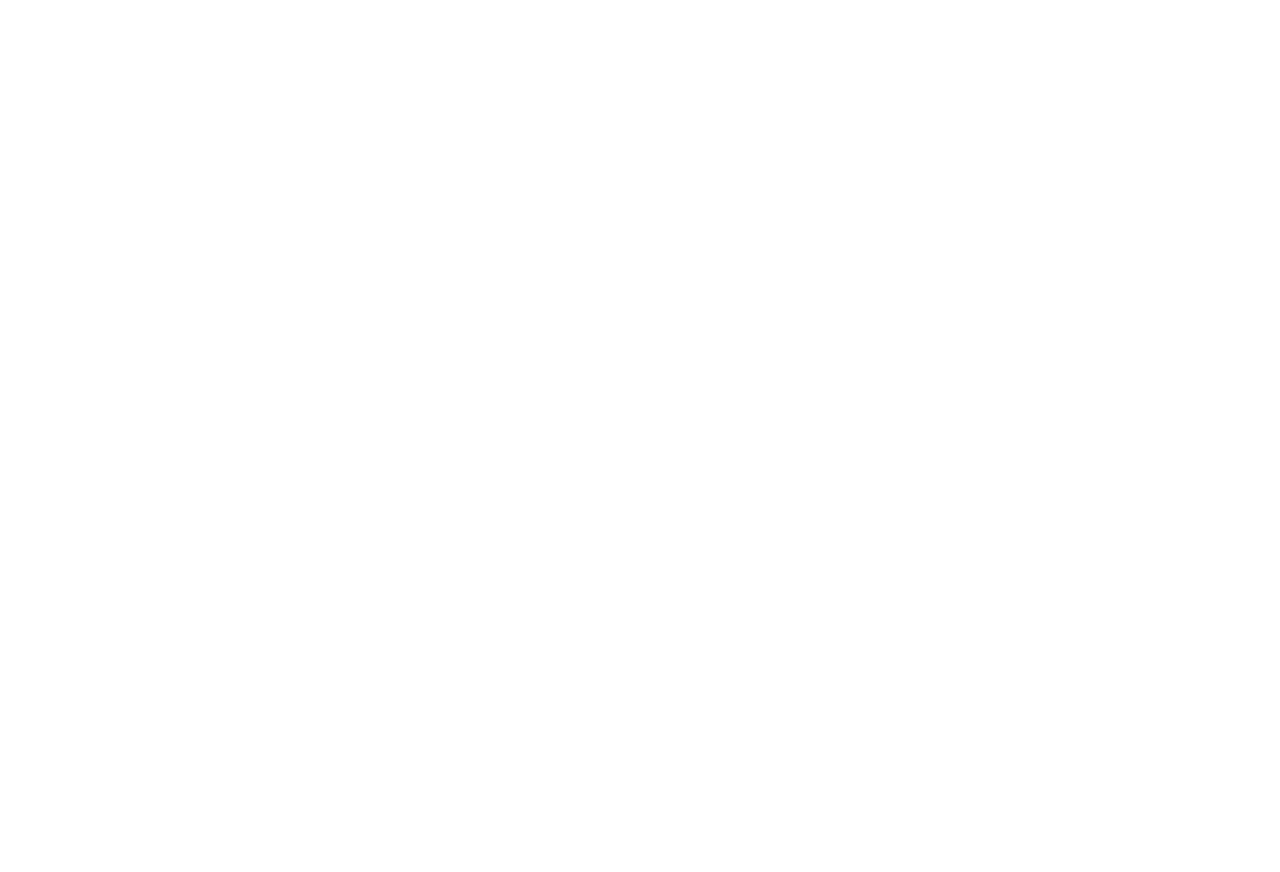
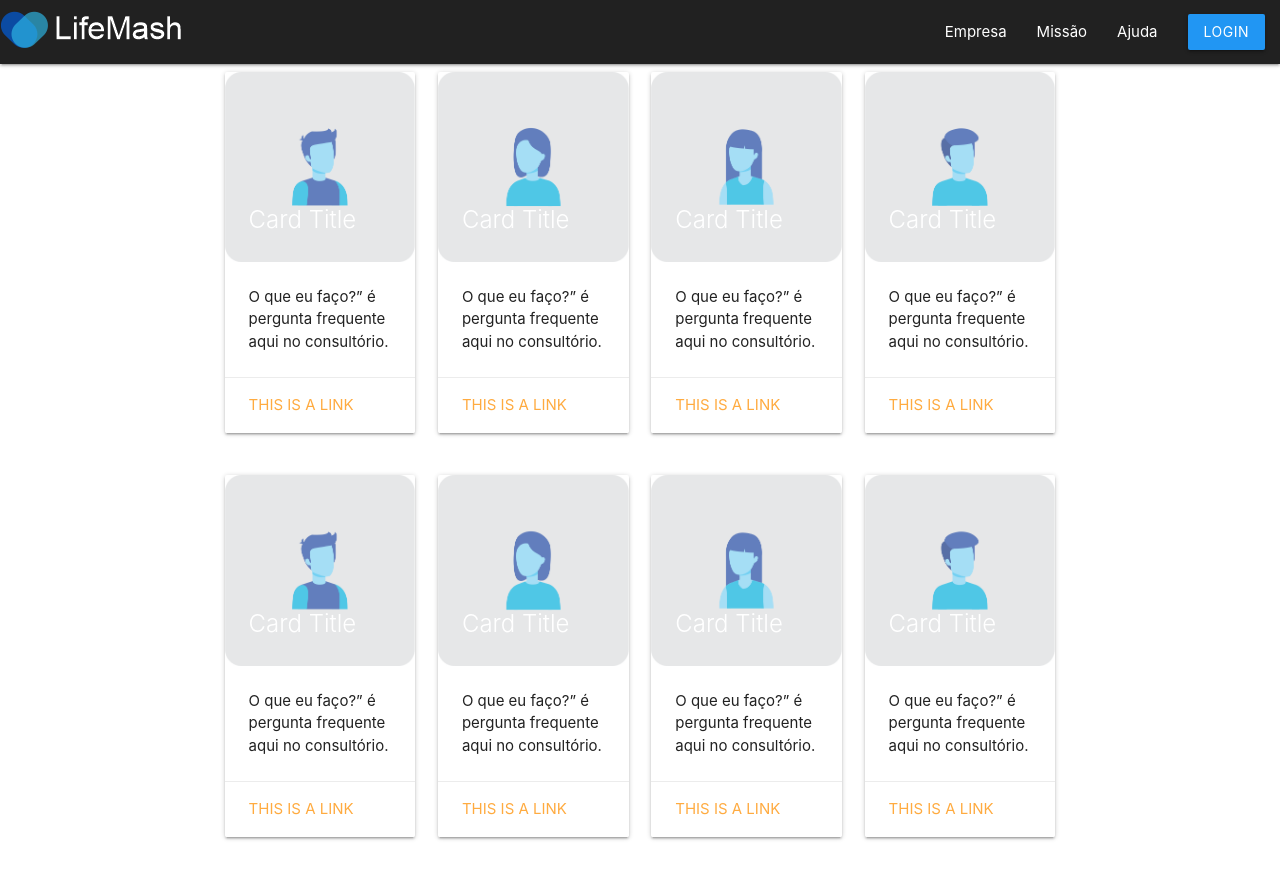
Before and after one commit to LifeMach2/projetoLifeMach, a plain HTML site: page index.html in a window 1280 px wide. Before the commit the page ends 800 px from the top, so only its background shows below. Drawn offline with nearby package versions, Linux system fonts and the light colour scheme.

```diff
--- a/index.html
+++ b/index.html
@@ -1,12 +1,165 @@
 <!DOCTYPE html>
-<html lang="en">
+<html lang="pt-br">
 <head>
     <meta charset="UTF-8">
     <meta http-equiv="X-UA-Compatible" content="IE=edge">
     <meta name="viewport" content="width=device-width, initial-scale=1.0">
-    <title>oi</title>
+    <title>LifeMach</title>
+    <link rel="stylesheet" href="https://cdnjs.cloudflare.com/ajax/libs/materialize/1.0.0/css/materialize.min.css">
+    <link rel="css" href="./style.css">
+
 </head>
+
+
 <body>
+    <nav>
+        <div class="nav-wrapper grey darken-4">
+          <a href="index.html" class="brand-logo"><img src="/elementos/pag projeto.png" alt=""></a>
+          <ul id="nav-mobile" class="right hide-on-med-and-down">
+            <li><a href="sass.html">Empresa</a></li>
+            <li><a href="badges.html">Missão</a></li>
+            <li><a href="collapsible.html">Ajuda</a></li>
+            <li class=""><a href ="https://materializecss.com/buttons.html"class="waves-effect  blue btn ">LogIn</a></li>
+          </ul>
+        </div>
+      </nav>
+
+
+
+
+      <div class="row">
+        <div class=" col s12 l2"></div>
+        <div class="col m2">
+          <div class="card">
+            <div class="card-image">
+              <img src="elementos/perfil med/m1.png">
+              <span class="card-title">Card Title</span>
+            </div>
+            <div class="card-content">
+              <p>O que eu faço?” é pergunta frequente aqui no consultório.</p>
+            </div>
+            <div class="card-action">
+              <a href="#">This is a link</a>
+            </div>
+          </div>
+        </div>
+
+        <div class="col  m2">
+          <div class="card">
+            <div class="card-image">
+              <img src="elementos/perfil med/m2.png">
+              <span class="card-title">Card Title</span>
+            </div>
+            <div class="card-content">
+              <p>O que eu faço?” é pergunta frequente aqui no consultório. </p>
+            </div>
+            <div class="card-action">
+              <a href="#">This is a link</a>
+            </div>
+          </div>
+        </div>
+
+        <div class="col  m2">
+          <div class="card">
+            <div class="card-image">
+              <img src="elementos/perfil med/m3.png">
+              <span class="card-title">Card Title</span>
+            </div>
+            <div class="card-content">
+              <p>O que eu faço?” é pergunta frequente aqui no consultório. </p>
+            </div>
+            <div class="card-action">
+              <a href="#">This is a link</a>
+            </div>
+          </div>
+        </div>
+
+        <div class="col m2">
+          <div class="card">
+            <div class="card-image">
+              <img src="elementos/perfil med/m4.png">
+              <span class="card-title">Card Title</span>
+            </div>
+            <div class="card-content">
+              <p>O que eu faço?” é pergunta frequente aqui no consultório. </p>
+            </div>
+            <div class="card-action">
+              <a href="#">This is a link</a>
+            </div>
+          </div>
+        </div>
+        <div class=" col s12 l2"><div class="card-image"></div></div>
+      </div>
+
+
+
+
+
+
+      <div class="row">
+        <div class=" col s12 l2"></div>
+        <div class="col m2">
+          <div class="card">
+            <div class="card-image">
+              <img src="elementos/perfil med/m1.png">
+              <span class="card-title">Card Title</span>
+            </div>
+            <div class="card-content">
+              <p>O que eu faço?” é pergunta frequente aqui no consultório.</p>
+            </div>
+            <div class="card-action">
+              <a href="#">This is a link</a>
+            </div>
+          </div>
+        </div>
+
+        <div class="col  m2">
+          <div class="card">
+            <div class="card-image">
+              <img src="elementos/perfil med/m2.png">
+              <span class="card-title">Card Title</span>
+            </div>
+            <div class="card-content">
+              <p>O que eu faço?” é pergunta frequente aqui no consultório. </p>
+            </div>
+            <div class="card-action">
+              <a href="#">This is a link</a>
+            </div>
+          </div>
+        </div>
+
+        <div class="col  m2">
+          <div class="card">
+            <div class="card-image">
+              <img src="elementos/perfil med/m3.png">
+              <span class="card-title">Card Title</span>
+            </div>
+            <div class="card-content">
+              <p>O que eu faço?” é pergunta frequente aqui no consultório. </p>
+            </div>
+            <div class="card-action">
+              <a href="#">This is a link</a>
+            </div>
+          </div>
+        </div>
+
+        <div class="col m2">
+          <div class="card">
+            <div class="card-image">
+              <img src="elementos/perfil med/m4.png">
+              <span class="card-title">Card Title</span>
+            </div>
+            <div class="card-content">
+              <p>O que eu faço?” é pergunta frequente aqui no consultório. </p>
+            </div>
+            <div class="card-action">
+              <a href="#">This is a link</a>
+            </div>
+          </div>
+        </div>
+        <div class=" col s12 l2"><div class="card-image"></div></div>
+      </div>
+
 
 </body>
 </html>
--- a/style.css
+++ b/style.css
@@ -0,0 +1,3 @@
+.ilike-blue-container {
+  @extend .blue, .lighten-4;
+}
```
Also changed, not shown: elementos/pag projeto.png (added), elementos/pag projeto.svg (added), elementos/perfil med/m1.png (added), elementos/perfil med/m2.png (added), elementos/perfil med/m3.png (added), elementos/perfil med/m4.png (added).
